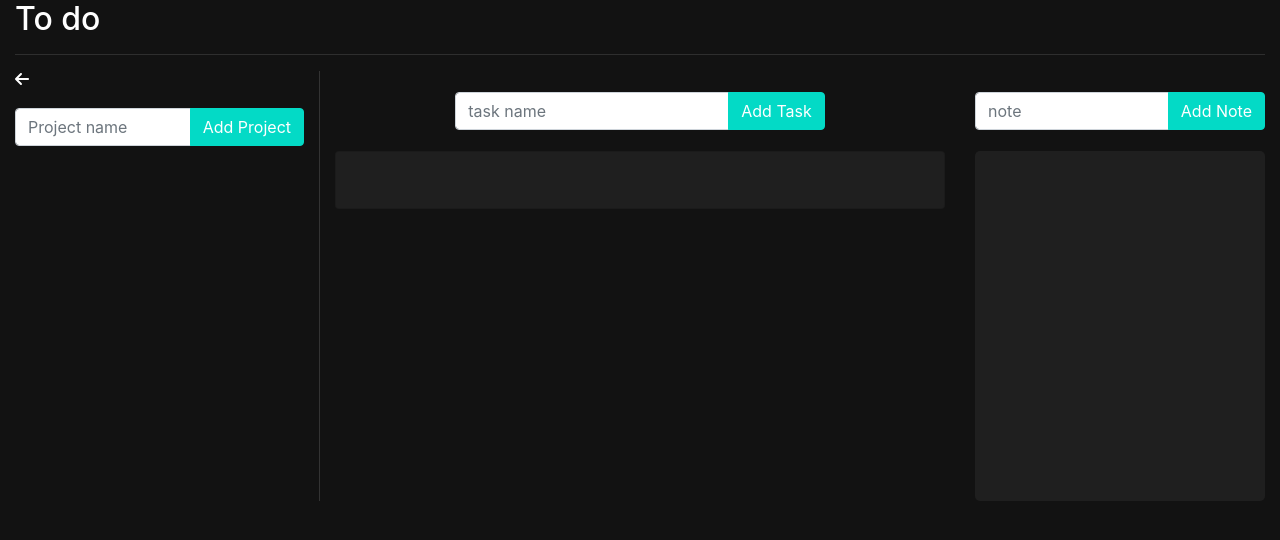
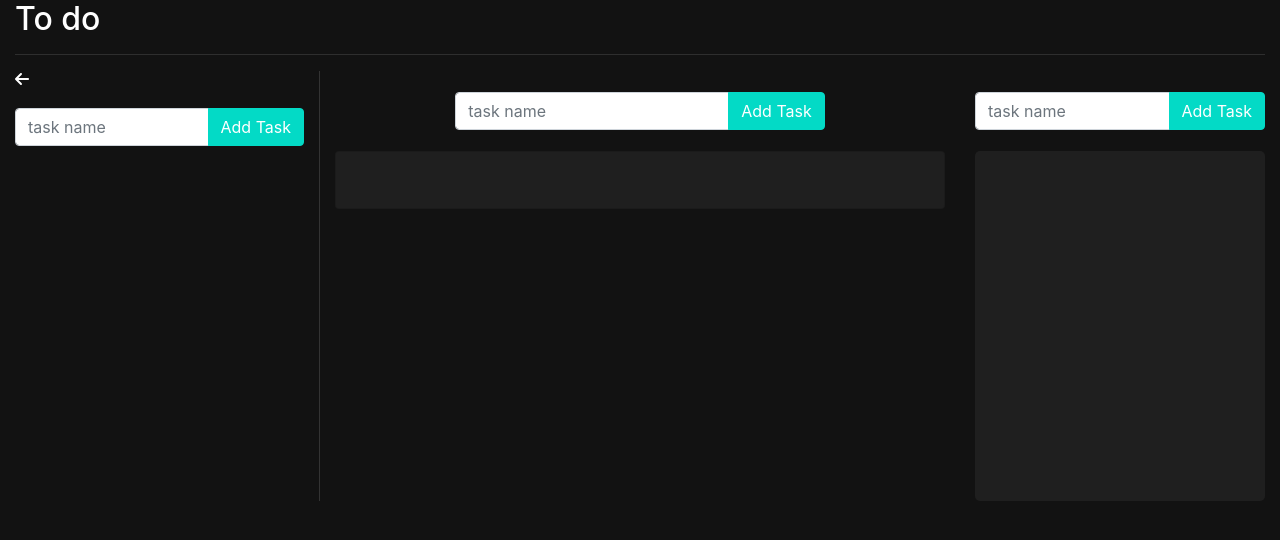
Before and after one commit to simonjduckett/Task-Manager, a React (Create React App) app: page / in a window 1280 px wide. Shown: the top 540 px of the page. Built offline with nearby package versions, Linux system fonts and the light colour scheme.

Commit message:
clean up

```diff
--- /dev/null
+++ b/src/components/Project.js
@@ -0,0 +1,15 @@
+import { FontAwesomeIcon } from '@fortawesome/react-fontawesome'
+import { faTrash } from '@fortawesome/free-solid-svg-icons'
+
+const Project = (props) => {
+    return (
+        <div onClick={() => props.handleLoadList(props.project)} className='card my-2 project' style={props.active}>
+            <div style={{ minWidth: '300px' }} className='card-body d-flex'>
+                {props.name}
+                <div className='ml-auto'><span onClick={() => props.remove(props.project)}><FontAwesomeIcon icon={faTrash} /></span></div>
+            </div>
+        </div>
+     );
+}
+
+export default Project;
--- /dev/null
+++ b/src/components/TopSection.js
@@ -0,0 +1,16 @@
+const TopSection = (props) => {
+    return (
+        <div className='topSection'>
+            <form id='addform' onSubmit={props.handleAdd} className='my-3'>
+                <div className='input-group'>
+                    <input className='form-control' required type='text' id='taskName' placeholder='task name' onChange={props.handleChange} />
+                    <div className='input-group-append'>
+                        <input className='btn btn-primary' type='submit' value='Add Task' />
+                    </div>
+                </div>
+            </form>
+        </div>
+     );
+}
+
+export default TopSection;
--- a/src/components/list.js
+++ b/src/components/list.js
@@ -7,6 +7,7 @@ import {
 import { FontAwesomeIcon } from '@fortawesome/react-fontawesome'
 import { faCircleCheck, faTrash } from '@fortawesome/free-solid-svg-icons'
 import { faCircle } from '@fortawesome/free-regular-svg-icons'
+import TopSection from './TopSection';
 
 export default function List() {
     const tasks = useSelector((state) => state.tasks.value)
@@ -43,16 +44,7 @@ export default function List() {
 
     return (
         <div id='list' className='d-flex flex-column align-items-center'>
-            <div className='topSection'>
-                <form id='addform' onSubmit={handleAddTask} className='my-3'>
-                    <div className='input-group'>
-                        <input className='form-control' required type='text' id='taskName' placeholder='task name' onChange={handleChange} />
-                    <div className='input-group-append'>
-                        <input className='btn btn-primary' type='submit' value='Add Task'/>
-                    </div>
-                    </div>
-                </form>
-            </div>
+            <TopSection handleAdd={handleAddTask} handleChange={handleChange} />
             <div className='card'>
                 <div className='card-body'>
                     <ul className='pl-0'>
--- a/src/components/note.js
+++ b/src/components/note.js
@@ -14,7 +14,7 @@ const Note = (props) => {
     }
 
     return (
-        <div className={styles.note} key={props.key}>
+        <div className={styles.note}>
             <p>{props.note}</p>
             <span onClick={() => removeThisNote(props.id)}>
                 <FontAwesomeIcon icon={faCircleXmark} />
--- a/src/components/notes.js
+++ b/src/components/notes.js
@@ -4,6 +4,7 @@ import { v4 as uuid } from 'uuid';
 import { loadNotes, addNote, removeNote } from '../features/notesSlice'
 import styles from '../styles/notes.module.scss'
 import Note from './note';
+import TopSection from './TopSection';
 
 const Notes = () => {
     const notes = useSelector((state) => state.notes.projectNotes)
@@ -27,16 +28,7 @@ const Notes = () => {
 
     return (
         <section className={styles.notes}>
-            <div className='topSection'>
-                <form id='addnoteform' onSubmit={handleAddNote} className='my-3'>
-                    <div className='input-group'>
-                        <input className='form-control' required type='text' id='Note' placeholder='note' onChange={handleChange} />
-                        <div className='input-group-append'>
-                            <input className='btn btn-primary' type='submit' value='Add Note' />
-                        </div>
-                    </div>
-                </form>
-            </div>
+            <TopSection handleAdd={handleAddNote} handleChange={handleChange} />
             <div className={styles.projectNotes}>
                 {notes.map((note, i) => {
                     return (
@@ -49,7 +41,3 @@ const Notes = () => {
 }
 
 export default Notes;
-
-//state for note objects that are linked to each project
-//need component that represents each note made
-//
--- a/src/components/projects.js
+++ b/src/components/projects.js
@@ -1,4 +1,4 @@
-import React, { useState, useEffect } from 'react'
+import React, { useState } from 'react'
 import { useSelector, useDispatch } from 'react-redux'
 import { v4 as uuid } from 'uuid';
 import {
@@ -8,10 +8,10 @@ import { setProjectId } from '../features/settingsSlice'
 import { loadList, removeProjectTasks } from '../features/tasksSlice'
 import { removeProjectNotes } from '../features/notesSlice'
 import { FontAwesomeIcon } from '@fortawesome/react-fontawesome'
-import { faTrash, faArrowLeft } from '@fortawesome/free-solid-svg-icons'
-//import { FontAwesomeIcon } from '@fortawesome/react-fontawesome'
-//import { faCircleCheck, faTrash } from '@fortawesome/free-solid-svg-icons'
+import { faArrowLeft } from '@fortawesome/free-solid-svg-icons'
 import { loadNotes } from '../features/notesSlice'
+import TopSection from './TopSection';
+import Project from './Project';
 
 export default function Projects() {
     let projects = useSelector((state) => state.projects.value)
@@ -56,27 +56,19 @@ export default function Projects() {
     return (
         <div className='d-flex flex-column align-items-start'>
             <FontAwesomeIcon onClick={slideAway} icon={faArrowLeft} />
-            <div className='topSection'>
-                <form id='myform' onSubmit={handleAddProject} className='my-3'>
-                    <div className='input-group'>
-                        <input className='form-control' required type='text' id='projectName' placeholder='Project name' onChange={handleChange} />
-                        <div className='input-group-append'>
-                            <input className='btn btn-primary' type='submit' value='Add Project' />
-                        </div>
-                    </div>
-                </form>
-
-            </div>
+            <TopSection handleAdd={handleAddProject} handleChange={handleChange} />
             {projects.map((project, i) => {
                 let active = {}
                 project.id == projectId.currentProject ? active = { backgroundColor: '#333'} : null;
                 return (
-                    <div onClick={() => handleLoadList(project)} key={i} className='card my-2 project' style={active}>
-                        <div style={{minWidth: '300px'}} className='card-body d-flex'>
-                            {project.name}
-                            <div className='ml-auto'><span onClick={() => remove(project)}><FontAwesomeIcon icon={faTrash} /></span></div>
-                        </div>
-                    </div>
+                    <Project
+                        key={i}
+                        active={active}
+                        project={project}
+                        handleLoadList={handleLoadList}
+                        name={project.name}
+                        remove={remove}
+                    />
                 )
             })}
         </div>
```
Also changed, not shown: 1 other file (tests, documents, lock files or other folders).
